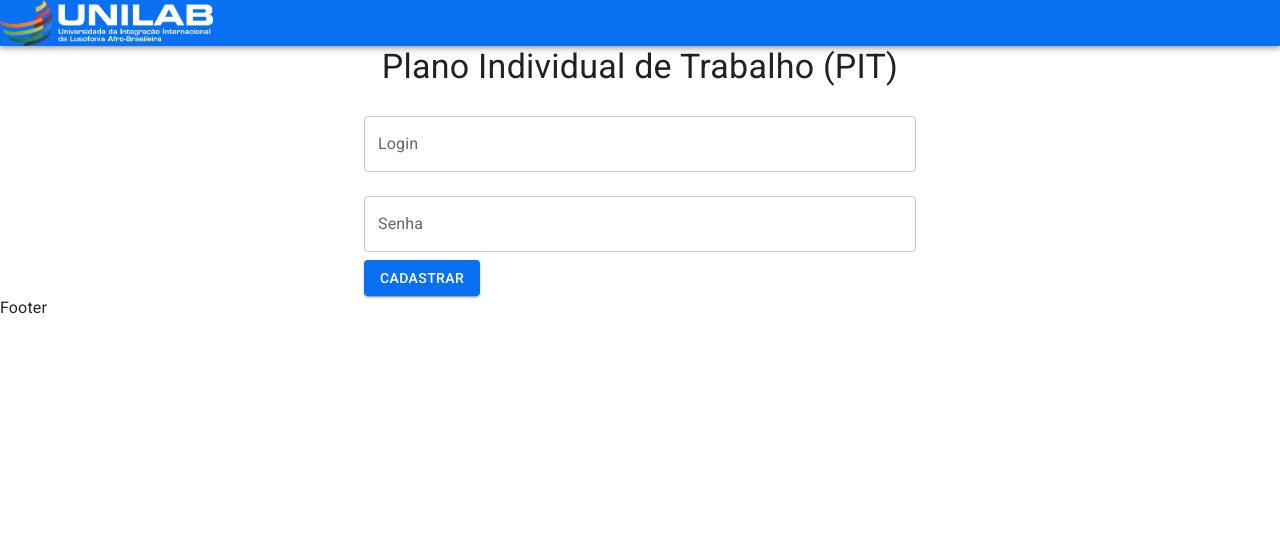
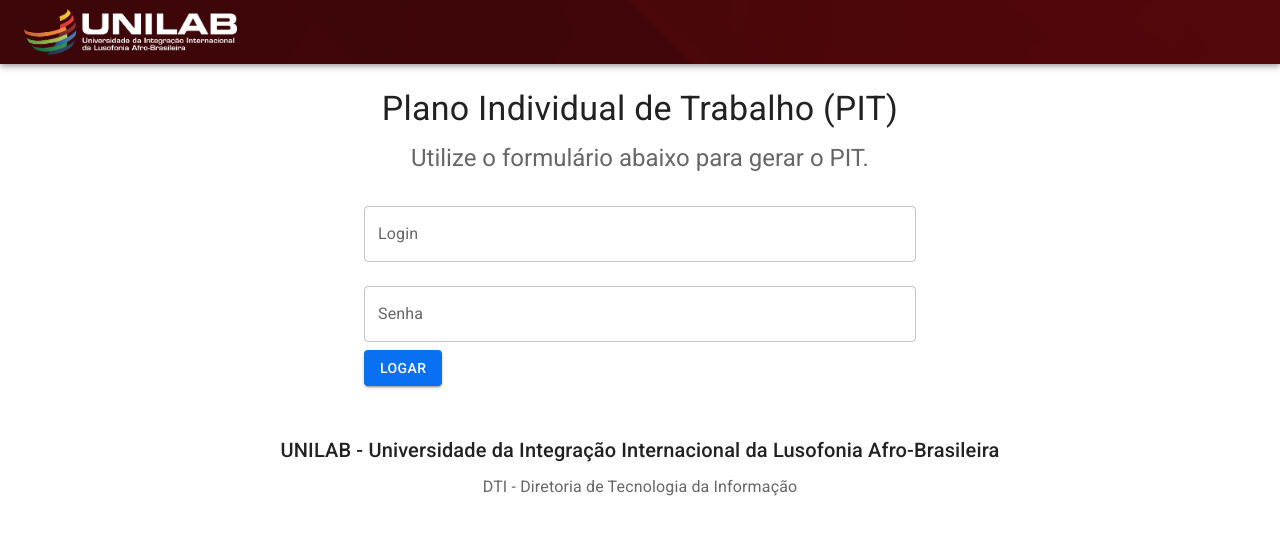
Before and after one commit to dti-unilab/pit-tae, a React (Create React App) app: page /pit in a window 1280 px wide. Shown: the top 534 px of the page. Built offline with nearby package versions, Linux system fonts and the light colour scheme.

Commit message:
Topbar with background image.

```diff
--- a/src/components/Footer.jsx
+++ b/src/components/Footer.jsx
@@ -1,6 +1,23 @@
+import { Typography } from "@material-ui/core";
+import { Copyright } from "@material-ui/icons";
+import { Box } from "@material-ui/system";
 import React from "react";
 
 const Footer = () => {
-  return <footer>Footer</footer>;
+  return (
+    <Box sx={{ bgcolor: "background.paper", p: 6 }} component="footer">
+      <Typography variant="h6" align="center" gutterBottom>
+        UNILAB - Universidade da Integração Internacional da Lusofonia Afro-Brasileira
+      </Typography>
+      <Typography
+        variant="subtitle1"
+        align="center"
+        color="text.secondary"
+        component="p"
+      >
+        DTI - Diretoria de Tecnologia da Informação
+      </Typography>
+    </Box>
+  );
 };
 export default Footer;
--- a/src/components/FormLogin.jsx
+++ b/src/components/FormLogin.jsx
@@ -1,7 +1,7 @@
 import React, { useState } from "react";
 import { TextField, Button } from "@material-ui/core";
 
-function FormLogin({onSubmitForm}) {
+function FormLogin({ onSubmitForm }) {
   const [login, setLogin] = useState("");
   const [senha, setSenha] = useState("");
 
@@ -9,7 +9,7 @@ function FormLogin({onSubmitForm}) {
     <form
       onSubmit={(event) => {
         event.preventDefault();
-        onSubmitForm({login, senha});
+        onSubmitForm({ login, senha });
       }}
     >
       <TextField
@@ -37,7 +37,7 @@ function FormLogin({onSubmitForm}) {
       />
 
       <Button type="submit" variant="contained" color="primary">
-        Cadastrar
+        Logar
       </Button>
     </form>
   );
--- a/src/components/Header.jsx
+++ b/src/components/Header.jsx
@@ -1,7 +1,24 @@
+import { AppBar, Toolbar, Typography } from "@material-ui/core";
+import CameraIcon from '@mui/icons-material/PhotoCamera';
 import React from "react";
-import ProminentAppBar from "./ProminentAppBar";
+import Image from '../assets/img/bg-topo.png';
+import LogoUNILAB from '../assets/img/logo-unilab.png';
+
+
+const styles = {
+  paperContainer: {
+      backgroundImage: `url(${Image})`
+  }
+};
+
 
 const Header = () => {
-  return <div><ProminentAppBar/></div>;
+  return (
+    <AppBar position="relative" style={styles.paperContainer}>
+    <Toolbar>
+      <img width="213" src={LogoUNILAB} alt="Logo UNILAB" />
+    </Toolbar>
+  </AppBar>
+  );
 };
 export default Header;
--- a/src/components/ProminentAppBar.jsx
+++ /dev/null
@@ -1,32 +0,0 @@
-import * as React from 'react';
-import { styled } from '@mui/material/styles';
-import AppBar from '@mui/material/AppBar';
-import Box from '@mui/material/Box';
-import Toolbar from '@mui/material/Toolbar';
-import IconButton from '@mui/material/IconButton';
-import Typography from '@mui/material/Typography';
-import MenuIcon from '@mui/icons-material/Menu';
-import SearchIcon from '@mui/icons-material/Search';
-import MoreIcon from '@mui/icons-material/MoreVert';
-import LogoUNILAB from '../assets/img/logo-unilab.png';
-
-
-const StyledToolbar = styled(Toolbar)(({ theme }) => ({
-  alignItems: 'flex-start',
-  paddingTop: theme.spacing(1),
-  paddingBottom: theme.spacing(2),
-  // Override media queries injected by theme.mixins.toolbar
-  '@media all': {
-    minHeight: 128,
-  },
-}));
-
-export default function ProminentAppBar() {
-  return (
-    <Box sx={{ flexGrow: 1 }}>
-      <AppBar position="static">
-            <img width="213" src={LogoUNILAB} alt="Logo UNILAB" />
-      </AppBar>
-    </Box>
-  );
-}
--- a/src/pages/PagePIT.jsx
+++ b/src/pages/PagePIT.jsx
@@ -1,18 +1,19 @@
+import { Button, Stack } from "@material-ui/core";
 import { Container, Typography } from "@mui/material";
 import React, { useState } from "react";
 import FormLogin from "../components/FormLogin";
 import { DataContext } from "../services/DataContext";
 
 function PagePIT() {
-
   const [data, setData] = useState(undefined);
 
-  function fazerLogin(user){
+  function fazerLogin(user) {
     console.log(user);
   }
   return (
     <DataContext.Provider value={data}>
       <Container maxWidth="sm">
+      <br/>
       <Typography
             component="h1"
             variant="h4"
@@ -22,10 +23,17 @@ function PagePIT() {
           >
             Plano Individual de Trabalho (PIT)
           </Typography>
-            <FormLogin onSubmitForm={fazerLogin}/>
+          <Typography
+            variant="h5"
+            align="center"
+            color="textSecondary"
+            paragraph
+          >
+            Utilize o formulário abaixo para gerar o PIT.
+          </Typography>
+        <FormLogin onSubmitForm={fazerLogin} />
       </Container>
     </DataContext.Provider>
-
   );
 }
 
```
Lines whose indentation alone changed are shown as unchanged.
